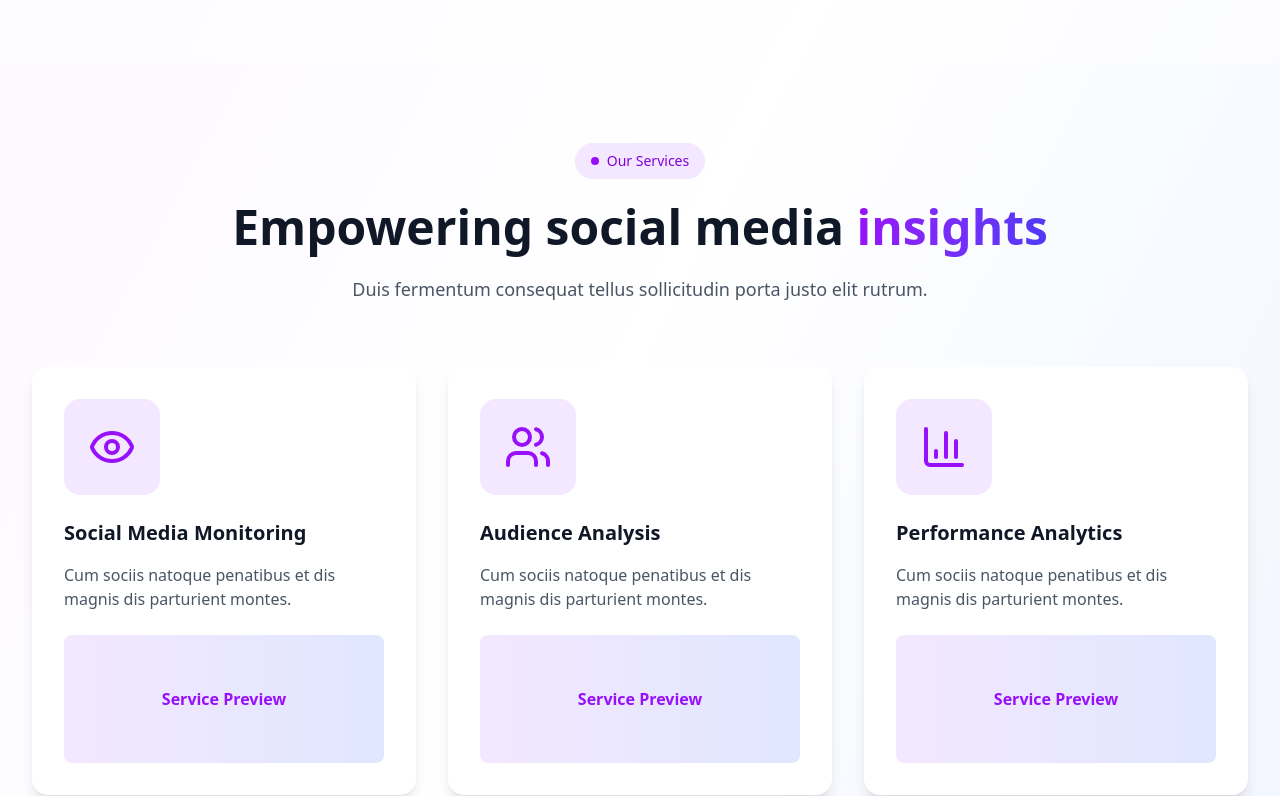
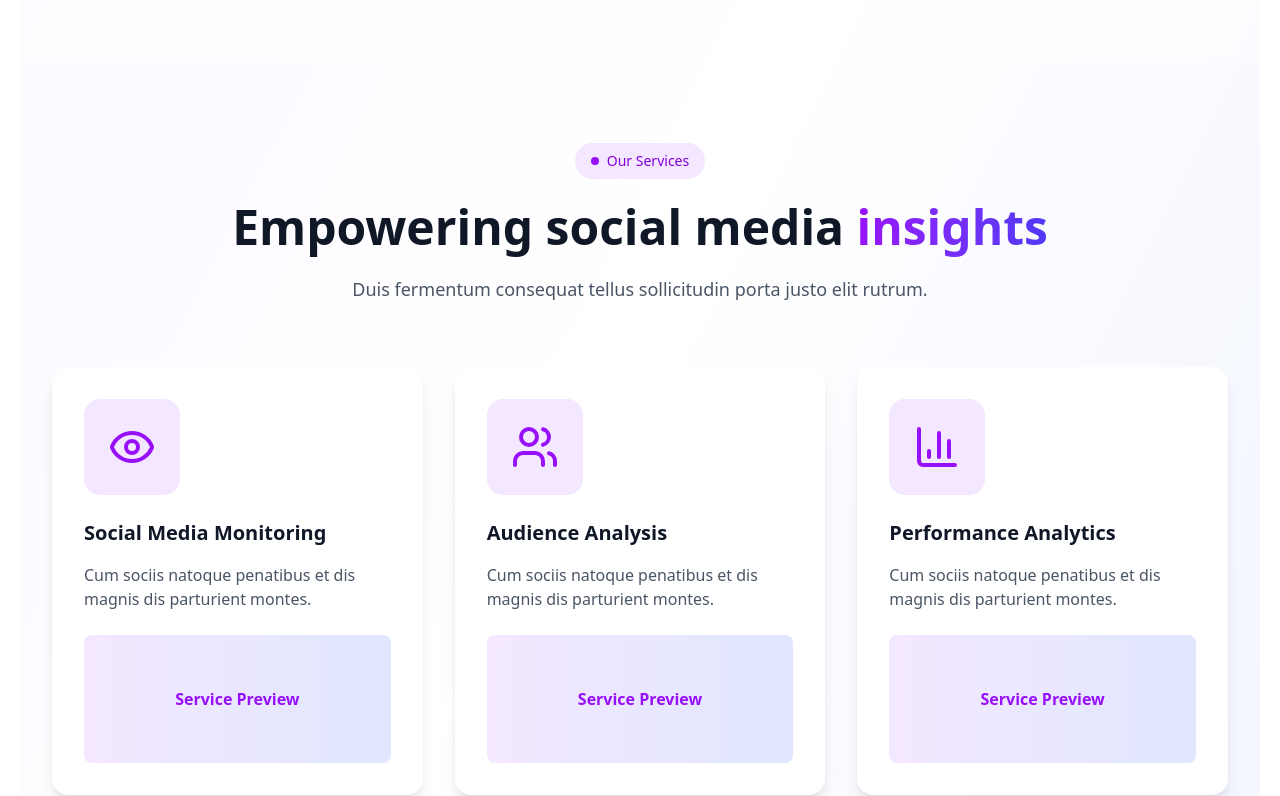
Before and after one commit to Nicodev91/portafolio2, a React (Vite) app: page / in a window 1280 px wide. Shown: the part 879-1675 px from the top of the page. Built offline with nearby package versions, Linux system fonts and the light colour scheme.

Commit message:
ui: centred ui

```diff
--- a/src/index.css
+++ b/src/index.css
@@ -26,9 +26,13 @@ a:hover {
 body {
   margin: 0;
   display: flex;
-  place-items: center;
+  flex-direction: column;
+  align-items: center;
+  justify-content: center;
   min-width: 320px;
   min-height: 100vh;
+  padding: 0 20px;
+  box-sizing: border-box;
 }
 
 h1 {
```
